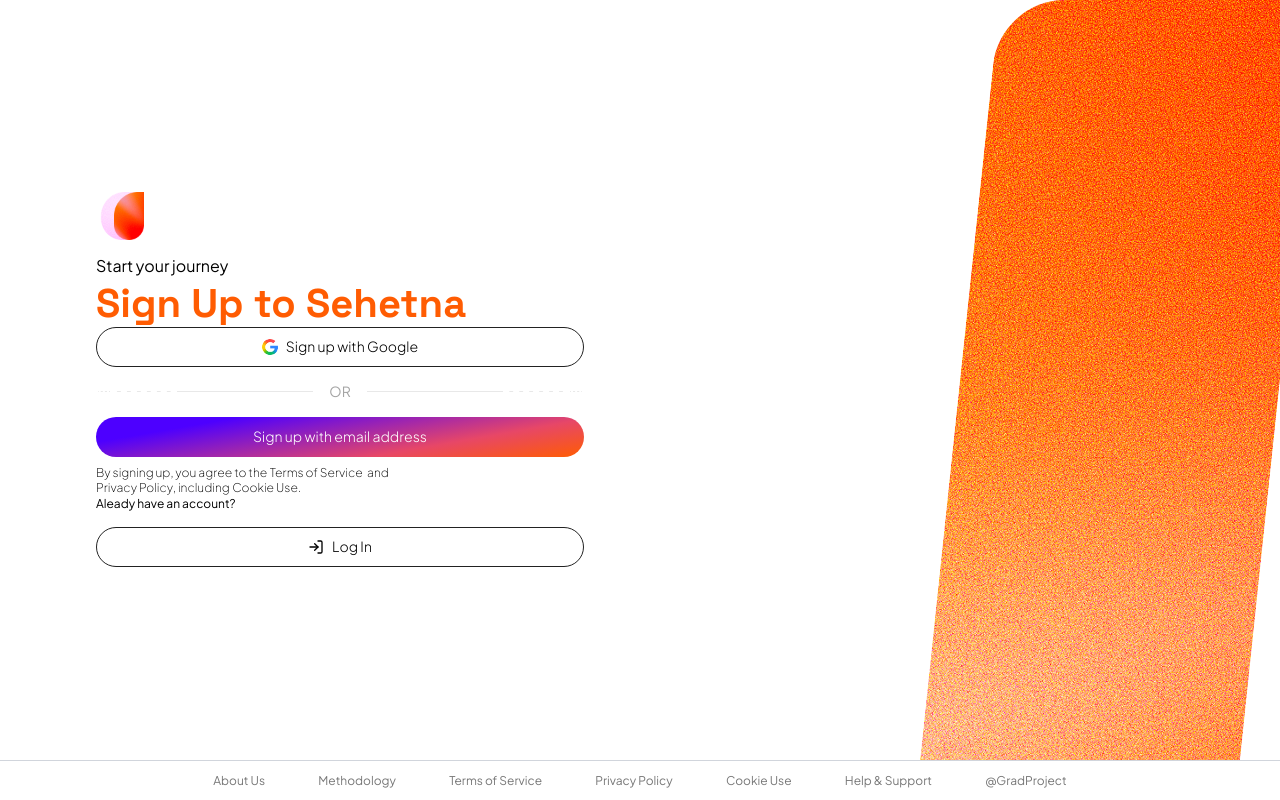
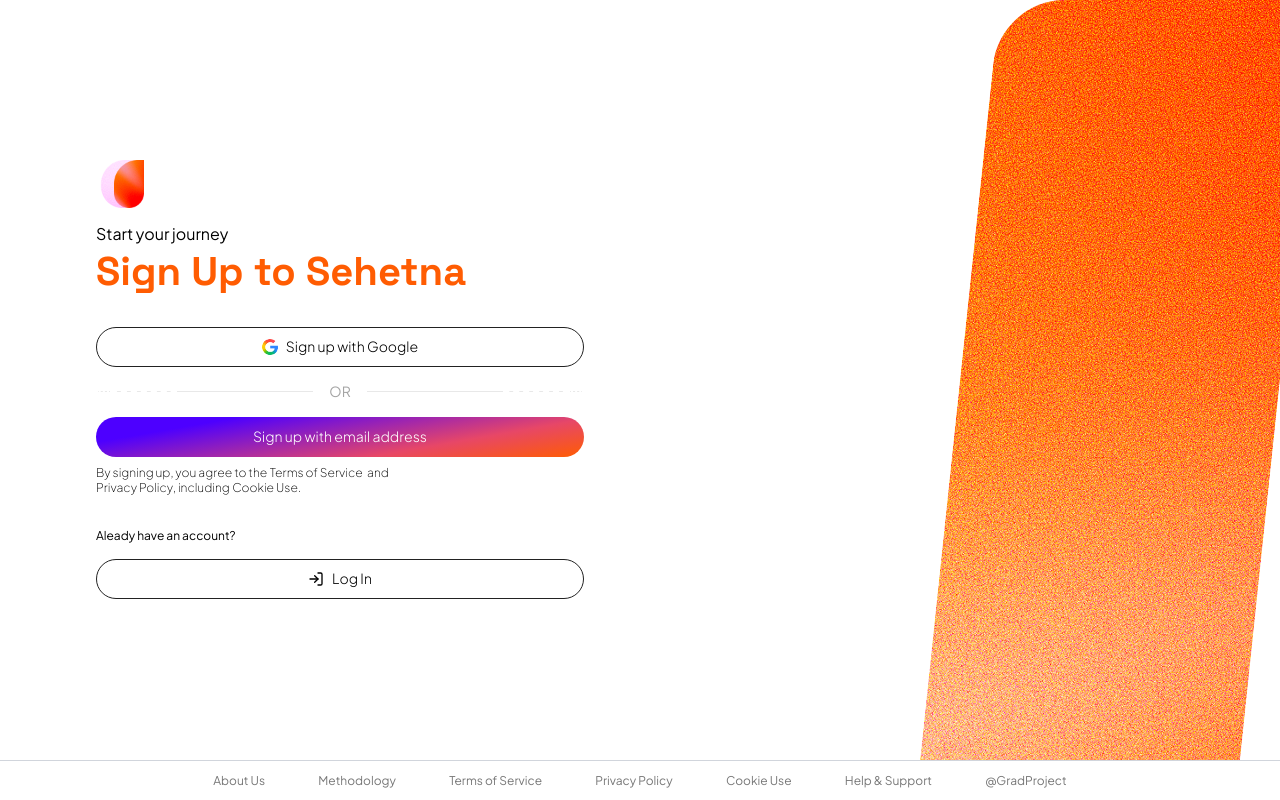
Before and after one commit to gp-sehetna/sehetna, a Next.js app in the folder client/: page /authenticate/signup in a window 1280 px wide. Built offline with nearby package versions, Linux system fonts and the light colour scheme.

Commit message:
fixed another damn flex component

```diff
--- a/client/src/components/ui/Flex.tsx
+++ b/client/src/components/ui/Flex.tsx
@@ -8,9 +8,32 @@
     className?: string
 }
 
-const Flex = ({ direction = "row", children, gap = 0, className }: FlexProps) => {
-    const flexAndGap = `flex flex-${direction} gap-${gap}`
-    return <div className={cn(flexAndGap, `w-full sm:w-auto`, className)}>{children}</div>
+const gaps = [
+    "gap-0",
+    "gap-1",
+    "gap-2",
+    "gap-3",
+    "gap-4",
+    "gap-5",
+    "gap-6",
+    "gap-7",
+    "gap-8",
+    "gap-9",
+    "gap-10",
+]
+
+const Flex = ({ direction = "row", gap = 0, children, className }: FlexProps) => {
+    return (
+        <div
+            className={cn(
+                "flex w-full sm:w-auto",
+                direction === "row" ? "flex-row" : "flex-col",
+                gaps[gap],
+                className
+            )}
+        >
+            {children}
+        </div>
+    )
 }
-
 export default Flex
```
